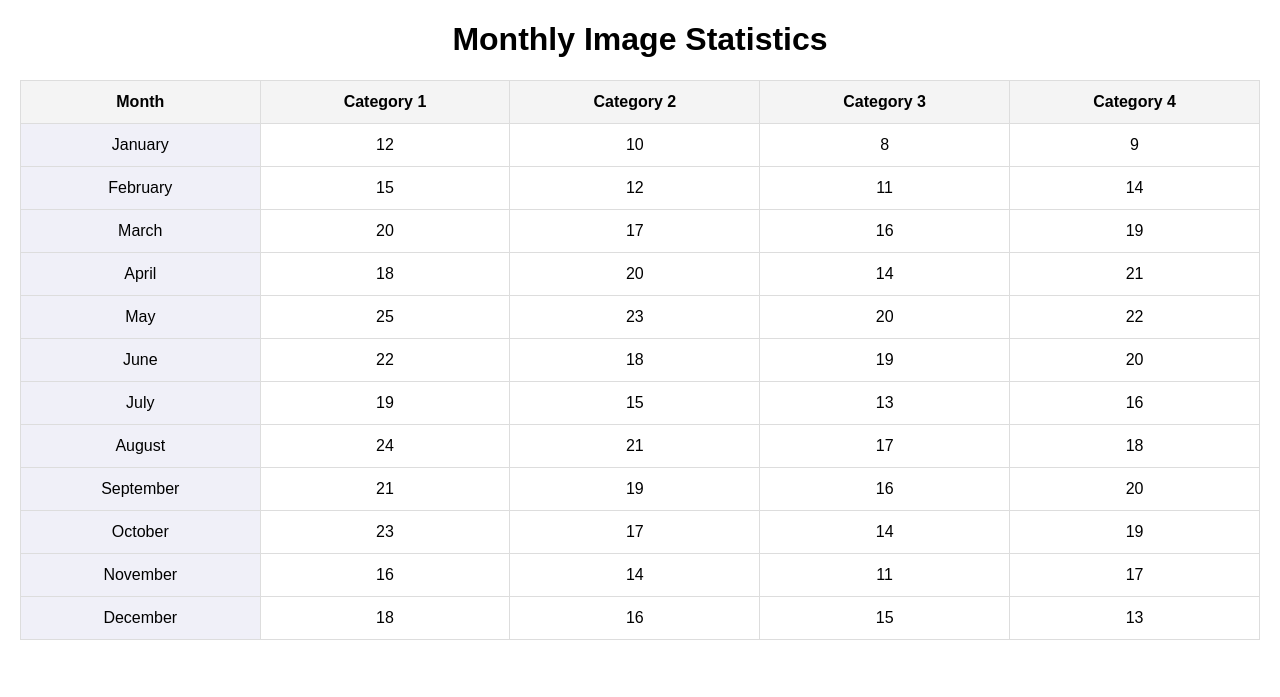
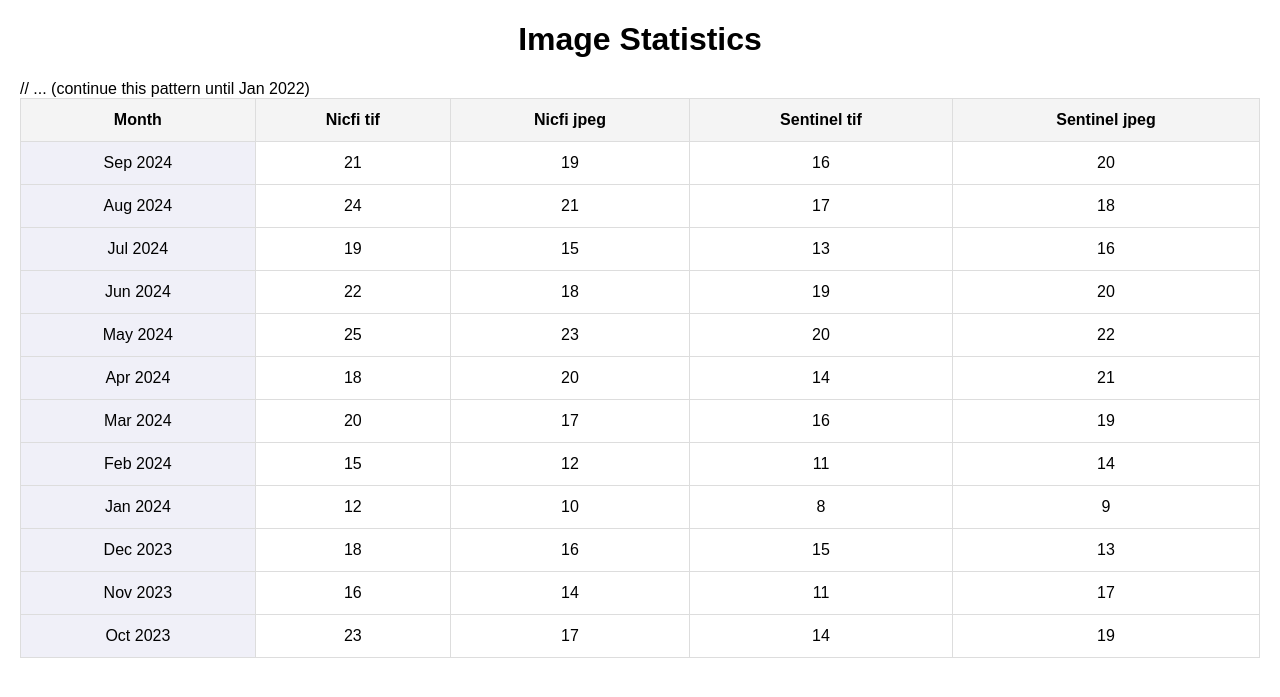
Before and after one commit to wayne-xyz/DPportal, a Flask app: page /data_statics in a window 1280 px wide. Shown: the top 697 px of the page. Run offline with Flask 3, Linux system fonts and the light colour scheme.

Commit message:
add function to save csv file

```diff
--- a/drive_utils.py
+++ b/drive_utils.py
@@ -4,6 +4,10 @@ from google.auth.transport.requests import Request
 from google_auth_oauthlib.flow import InstalledAppFlow
 from googleapiclient.errors import HttpError
 from google.auth.exceptions import RefreshError
+import csv
+from collections import defaultdict
+import re
+import os
 
 import time
 
@@ -25,6 +29,12 @@ nicfi_folder_name="nicfi_tif_2024"
 # target folders
 target_folders=[esri_world_imagery_folder_name, nicfi_jpg_folder_name, sentinal_jpg_folder_name, sentinel_tif_folder_name, nicfi_folder_name]
 
+static_folder_name=[nicfi_folder_name,nicfi_jpg_folder_name,sentinel_tif_folder_name,sentinal_jpg_folder_name]
+
+
+def is_production():
+    # Google App Engine sets this environment variable in the production environment
+    return os.getenv('GAE_ENV', '').startswith('standard')
 
 
 def test_service_account_key_file():
@@ -180,6 +190,87 @@ def rewrite_update_log():
         log_file.write(f"Date range of {nicfi_jpg_folder_name}: {nicfi_range}\n")
 
 
+# get all the files names by folder name or list of folder names from Google Drive
+def get_all_files_names(folder_names):
+    all_files = {}
+    if isinstance(folder_names, str):
+        folder_names = [folder_names]
+
+    for folder_name in folder_names:
+        folder_id = get_folder_id(folder_name)
+        files = search_in_folder(folder_id, '')
+        all_files[folder_name] = [file['name'] for file in files]
+
+    return all_files
+
+
+def perform_saving_static_data():
+    # save the all_files to the csv file
+    all_files_dict = get_all_files_names(static_folder_name)
+
+    if is_production()==False:
+        print(all_files_dict)
+
+
+    # Define the CSV file path
+    output_csv = 'static/data/static_data.csv'
+        # Dictionary to store the aggregated data
+    result = defaultdict(lambda: defaultdict(int))
+
+   # Regular expressions for matching the two formats
+    regex_format_1 = re.compile(r'\d{3,6}-\d{4}-\d{2}-.*\.(tif|jpg)')
+    regex_format_2 = re.compile(r'\d{3,6}-\d{6}-.*\.(tif|jpg)')
+
+    # Process each folder and its files
+    for folder, files in all_files_dict.items():
+        for file in files:
+            try:
+                # Check if the file matches the first format: index-YYYY-MM-sourcetype.tif/jpg
+                if regex_format_1.match(file):
+                    # Split the filename by '-' and '.'
+                    parts = file.split('-')
+                    if len(parts) != 3:
+                        continue  # Skip filenames that don't match the expected format
+
+                    index, date_part, rest = parts
+                    year, month = date_part.split('-')
+                    yyyymm = f"{year}{month}"  # Create the YYYYMM key
+
+                # Check if the file matches the second format: index-YYYYMM-sourcetype.tif/jpg
+                elif regex_format_2.match(file):
+                    parts = file.split('-')
+                    if len(parts) != 2:
+                        continue  # Skip filenames that don't match the expected format
+
+                    index, rest = parts
+                    date_part = index[-6:]  # Extract the YYYYMM from the last 6 digits
+                    yyyymm = date_part  # Use YYYYMM directly
+
+                else:
+                    continue  # Skip files that don't match either format
+
+                # Increment the count for the folder (source) and YYYYMM
+                result[yyyymm][folder] += 1
+
+            except Exception as e:
+                print(f"Error processing file {file}: {e}")
+
+    # Get all folder names (source types, now columns)
+    folders = sorted(all_files_dict.keys())
+
+    # Write to CSV
+    with open(output_csv, 'w', newline='') as csvfile:
+        writer = csv.writer(csvfile)
+
+        # Write the header (folder names as columns)
+        writer.writerow(['YYYYMM'] + folders)
+
+        # Write the rows (YYYYMM and counts for each folder)
+        for yyyymm, counts in sorted(result.items()):
+            row = [yyyymm] + [counts.get(folder, 0) for folder in folders]
+            writer.writerow(row)
+
+
 
 def test_credentials():
     check_credentials()
--- a/templates/data_statics.html
+++ b/templates/data_statics.html
@@ -33,103 +33,104 @@
 </head>
 <body>
 
-<h1>Monthly Image Statistics</h1>
+<h1>Image Statistics</h1>
 
 <table>
     <thead>
         <tr>
             <th>Month</th>
-            <th>Category 1</th>
-            <th>Category 2</th>
-            <th>Category 3</th>
-            <th>Category 4</th>
+            <th>Nicfi  tif</th>
+            <th>Nicfi  jpeg</th>
+            <th>Sentinel  tif</th>
+            <th>Sentinel  jpeg</th>
         </tr>
     </thead>
     <tbody>
         <tr>
-            <td class="month">January</td>
+            <td class="month">Sep 2024</td>
+            <td>21</td>
+            <td>19</td>
+            <td>16</td>
+            <td>20</td>
+        </tr>
+        <tr>
+            <td class="month">Aug 2024</td>
+            <td>24</td>
+            <td>21</td>
+            <td>17</td>
+            <td>18</td>
+        </tr>
+        <tr>
+            <td class="month">Jul 2024</td>
+            <td>19</td>
+            <td>15</td>
+            <td>13</td>
+            <td>16</td>
+        </tr>
+        <tr>
+            <td class="month">Jun 2024</td>
+            <td>22</td>
+            <td>18</td>
+            <td>19</td>
+            <td>20</td>
+        </tr>
+        <tr>
+            <td class="month">May 2024</td>
+            <td>25</td>
+            <td>23</td>
+            <td>20</td>
+            <td>22</td>
+        </tr>
+        <tr>
+            <td class="month">Apr 2024</td>
+            <td>18</td>
+            <td>20</td>
+            <td>14</td>
+            <td>21</td>
+        </tr>
+        <tr>
+            <td class="month">Mar 2024</td>
+            <td>20</td>
+            <td>17</td>
+            <td>16</td>
+            <td>19</td>
+        </tr>
+        <tr>
+            <td class="month">Feb 2024</td>
+            <td>15</td>
+            <td>12</td>
+            <td>11</td>
+            <td>14</td>
+        </tr>
+        <tr>
+            <td class="month">Jan 2024</td>
             <td>12</td>
             <td>10</td>
             <td>8</td>
             <td>9</td>
         </tr>
         <tr>
-            <td class="month">February</td>
+            <td class="month">Dec 2023</td>
+            <td>18</td>
+            <td>16</td>
             <td>15</td>
-            <td>12</td>
-            <td>11</td>
-            <td>14</td>
+            <td>13</td>
         </tr>
         <tr>
-            <td class="month">March</td>
-            <td>20</td>
-            <td>17</td>
-            <td>16</td>
-            <td>19</td>
-        </tr>
-        <tr>
-            <td class="month">April</td>
-            <td>18</td>
-            <td>20</td>
-            <td>14</td>
-            <td>21</td>
-        </tr>
-        <tr>
-            <td class="month">May</td>
-            <td>25</td>
-            <td>23</td>
-            <td>20</td>
-            <td>22</td>
-        </tr>
-        <tr>
-            <td class="month">June</td>
-            <td>22</td>
-            <td>18</td>
-            <td>19</td>
-            <td>20</td>
-        </tr>
-        <tr>
-            <td class="month">July</td>
-            <td>19</td>
-            <td>15</td>
-            <td>13</td>
-            <td>16</td>
-        </tr>
-        <tr>
-            <td class="month">August</td>
-            <td>24</td>
-            <td>21</td>
-            <td>17</td>
-            <td>18</td>
-        </tr>
-        <tr>
-            <td class="month">September</td>
-            <td>21</td>
-            <td>19</td>
-            <td>16</td>
-            <td>20</td>
-        </tr>
-        <tr>
-            <td class="month">October</td>
-            <td>23</td>
-            <td>17</td>
-            <td>14</td>
-            <td>19</td>
-        </tr>
-        <tr>
-            <td class="month">November</td>
+            <td class="month">Nov 2023</td>
             <td>16</td>
             <td>14</td>
             <td>11</td>
             <td>17</td>
         </tr>
         <tr>
-            <td class="month">December</td>
-            <td>18</td>
-            <td>16</td>
-            <td>15</td>
-            <td>13</td>
+            <td class="month">Oct 2023</td>
+            <td>23</td>
+            <td>17</td>
+            <td>14</td>
+            <td>19</td>
         </tr>
+        // ... (continue this pattern until Jan 2022)
     </tbody>
 </table>
 
--- a/update_task.py
+++ b/update_task.py
@@ -170,6 +170,8 @@ def test_ee_connection():
     print(f"Time taken: {end_time - start_time}")
 
 
+
+
 # save the static file to the static folder from the google drive
 def save_static_file():
     # save the static file to the static folder
```
Also changed, not shown: 1 other file.
